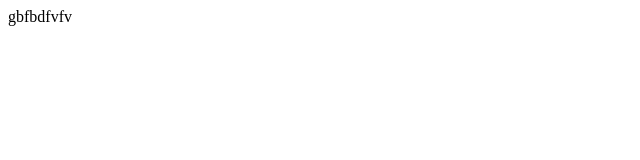
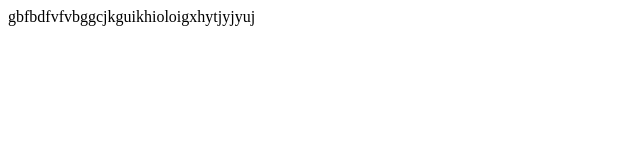
Before and after one commit to agshivangi123/agshivangi123, a plain HTML site: page index.html in a window 1280 px wide. Shown: the whole page, without its empty margins (0-640 px from the left). Drawn offline with Linux system fonts and the light colour scheme.

Commit message:
added gitignore and changes made in index.html

```diff
--- a/index.html
+++ b/index.html
@@ -6,6 +6,6 @@
     <title>index</title>
 </head>
 <body>
-   gbfbdfvfv
+   gbfbdfvfvbggcjkguikhioloigxhytjyjyuj
 </body>
 </html>
```
Also changed, not shown: 1 other file.
